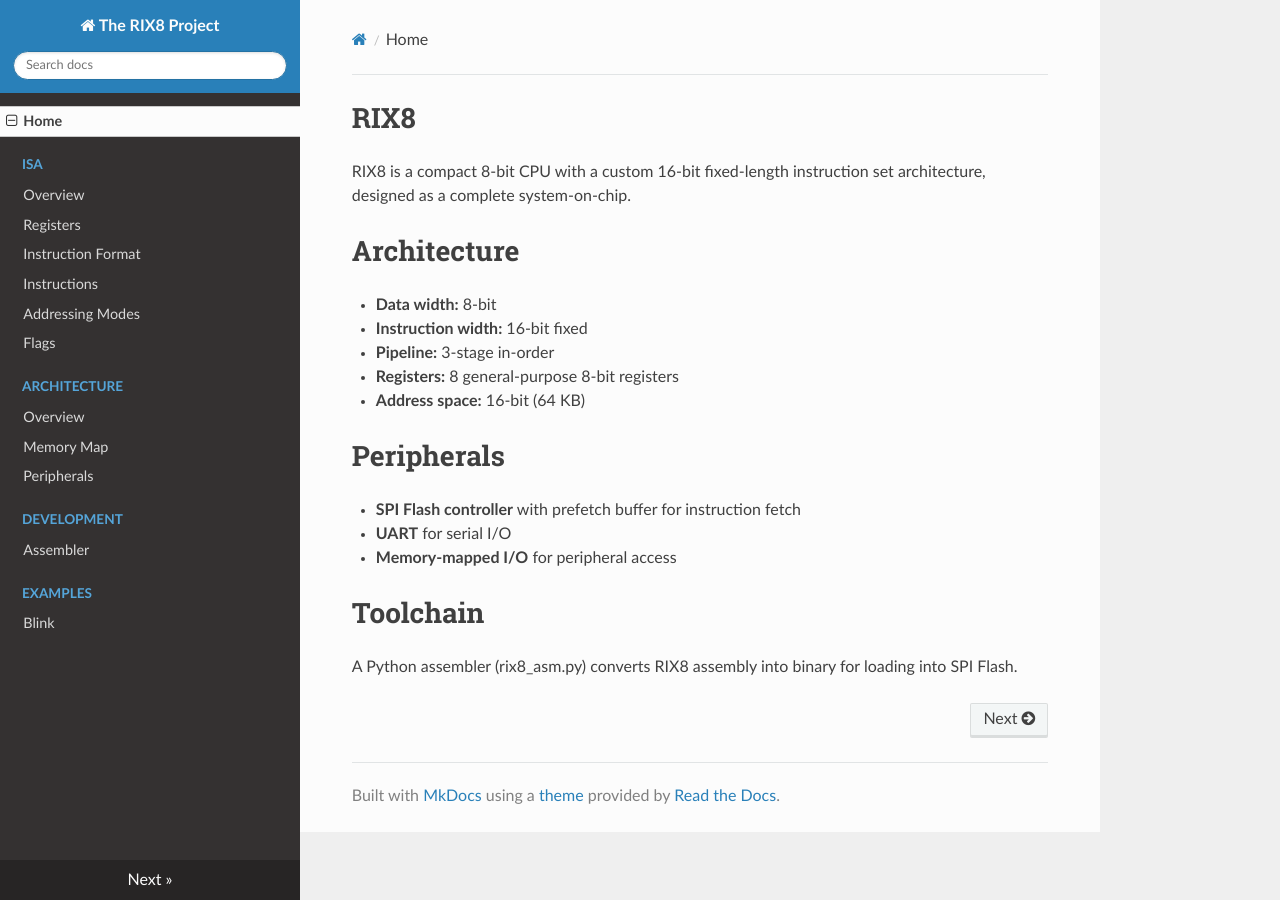
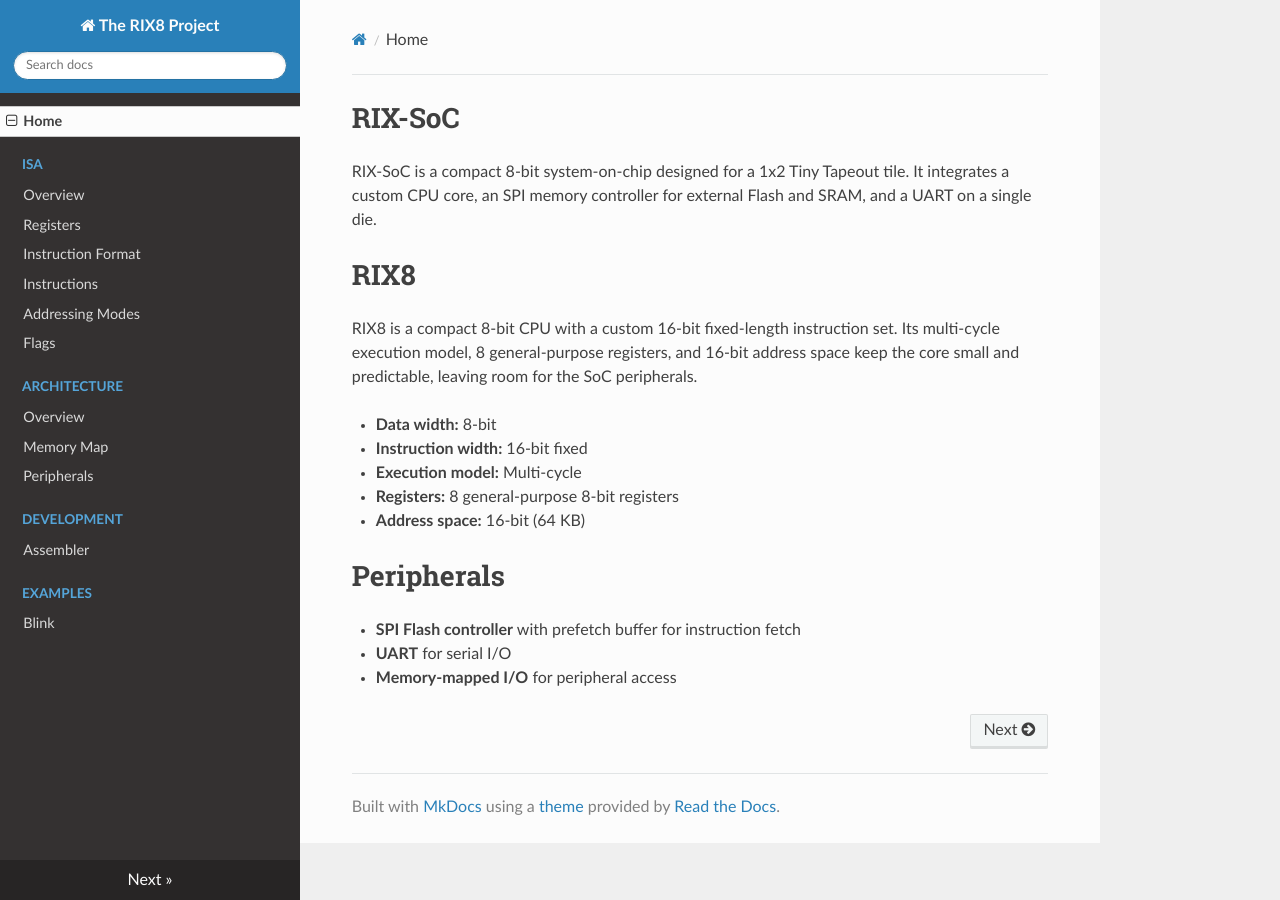
Before and after one commit to OdysseyGuy/rix8, an MkDocs documentation site: the page built from docs/index.md, in a window 1280 px wide. Built offline with MkDocs 1.6.1, drawn with Linux system fonts in a browser that asks for light colours; nearby versions of some CDN libraries.

Commit message:
docs: rewrite index page around RIX-SoC

```diff
--- a/docs/index.md
+++ b/docs/index.md
@@ -1,17 +1,19 @@
 ---
-title: RIX8 CPU
+title: RIX-SoC
 description: RIX8 is a compact 8-bit CPU with a custom 16-bit instruction set, SPI Flash instruction fetch, and UART, designed for a 3-stage in-order pipeline.
 ---
 
+# RIX-SoC
+
+RIX-SoC is a compact 8-bit system-on-chip designed for a 1x2 Tiny Tapeout tile. It integrates a custom CPU core, an SPI memory controller for external Flash and SRAM, and a UART on a single die.
+
 # RIX8
 
-RIX8 is a compact 8-bit CPU with a custom 16-bit fixed-length instruction set architecture, designed as a complete system-on-chip.
-
-# Architecture
+RIX8 is a compact 8-bit CPU with a custom 16-bit fixed-length instruction set. Its multi-cycle execution model, 8 general-purpose registers, and 16-bit address space keep the core small and predictable, leaving room for the SoC peripherals.
 
 * __Data width:__ 8-bit
 * __Instruction width:__ 16-bit fixed
-* __Pipeline:__ 3-stage in-order
+* __Execution model:__ Multi-cycle
 * __Registers:__ 8 general-purpose 8-bit registers
 * __Address space:__ 16-bit (64 KB)
 
@@ -20,7 +22,3 @@ RIX8 is a compact 8-bit CPU with a custom 16-bit fixed-length instruction set ar
 * __SPI Flash controller__ with prefetch buffer for instruction fetch
 * __UART__ for serial I/O
 * __Memory-mapped I/O__ for peripheral access
-
-# Toolchain
-
-A Python assembler (rix8_asm.py) converts RIX8 assembly into binary for loading into SPI Flash.
```
Also changed, not shown: docs/isa/index.md (+1 -1 lines).
